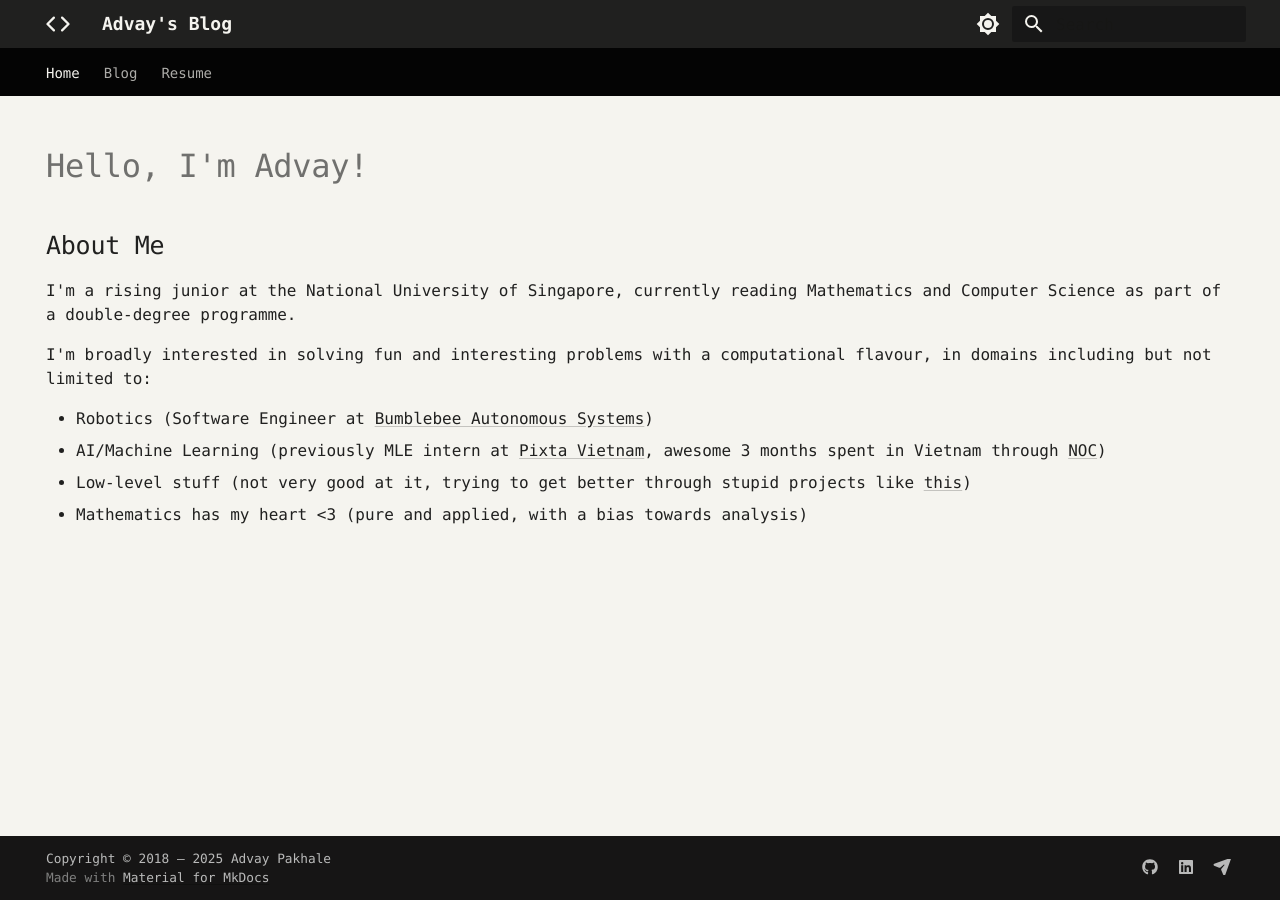
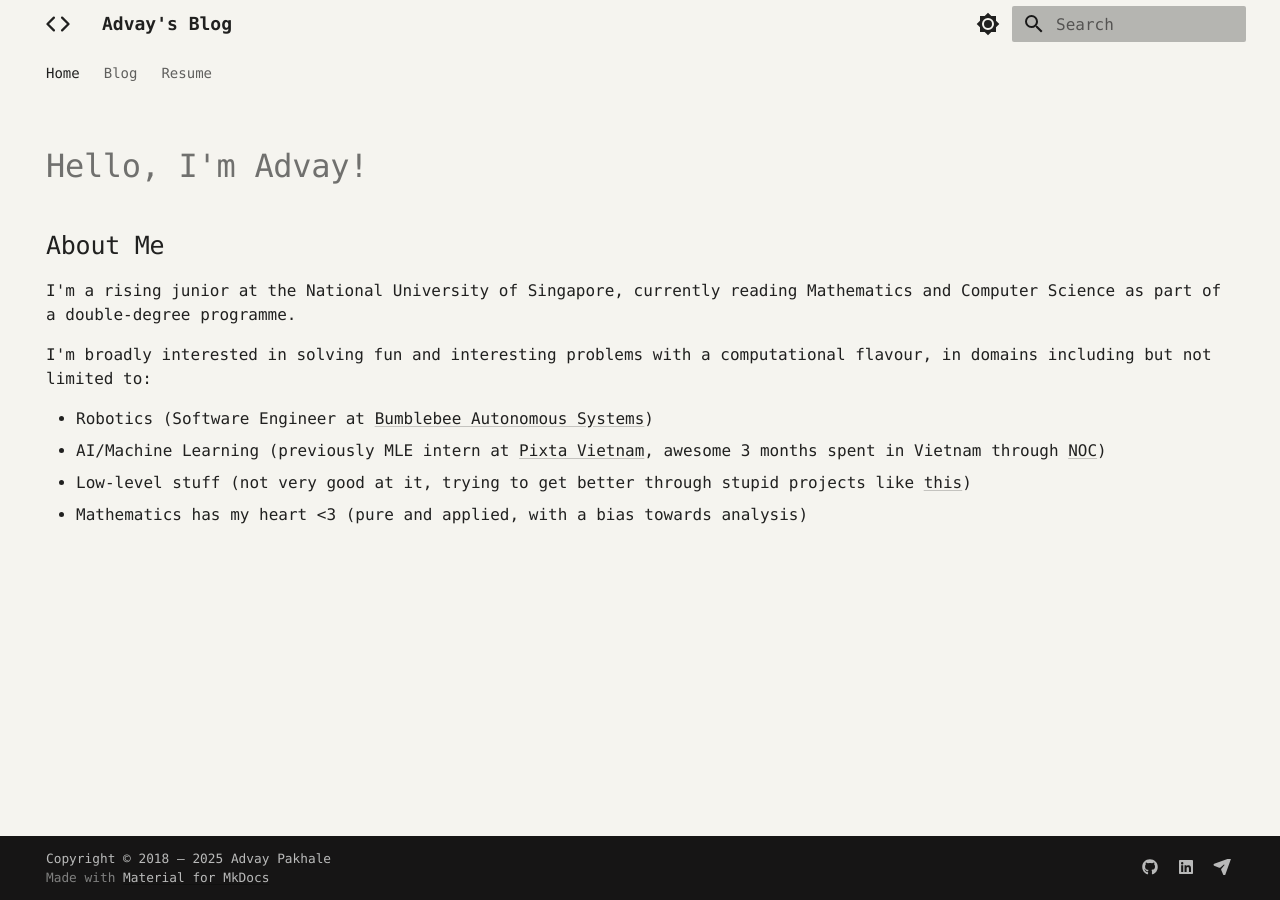
Before and after one commit to advaypakhale/advaypakhale.github.io, an MkDocs documentation site: the page built from docs/index.md, in a window 1280 px wide. Built offline with MkDocs 1.6.1 and Material for MkDocs 9.7.7, drawn with Linux system fonts in a browser that asks for light colours; some web fonts are replaced.

Commit message:
fix: correct primary variable semantics — cream header, fix dark mode
Material's --md-primary-fg-color IS the header background.
Had them backwards: fg was dark = black header. Now:
  light: fg=#F5F4EF (cream header), bg=dark (icons)
  dark:  fg=#1C1B17 (warm dark header), bg=cream (icons)

Co-Authored-By: Claude Sonnet 4.6 <noreply@anthropic.com>

```diff
--- a/docs/stylesheets/extra.css
+++ b/docs/stylesheets/extra.css
@@ -7,6 +7,11 @@
 
 /* =============================================
    LIGHT MODE — warm cream (pi.website palette)
+   =============================================
+   NOTE on Material variable semantics:
+     --md-primary-fg-color   = the PRIMARY accent colour → used as HEADER/TABS BACKGROUND
+     --md-primary-bg-color   = contrast colour on primary → used as HEADER ICONS/TEXT
+   To get a cream header: fg = cream, bg = dark.
    ============================================= */
 [data-md-color-scheme="default"] {
   /* Page background */
@@ -15,70 +20,73 @@
   --md-default-bg-color--lighter:  #E8E7E1;
   --md-default-bg-color--lightest: #E2E1DB;
 
-  /* Foreground text */
+  /* Page text */
   --md-default-fg-color:           rgba(0, 0, 0, .87);
   --md-default-fg-color--light:    rgba(0, 0, 0, .54);
   --md-default-fg-color--lighter:  rgba(0, 0, 0, .32);
   --md-default-fg-color--lightest: rgba(0, 0, 0, .07);
 
-  /* Header/nav — cream bg so header blends into page; dark text for contrast */
-  --md-primary-fg-color:           rgba(0, 0, 0, .87);
-  --md-primary-fg-color--light:    rgba(0, 0, 0, .54);
-  --md-primary-fg-color--lighter:  rgba(0, 0, 0, .26);
-  --md-primary-bg-color:           #F5F4EF;
-  --md-primary-bg-color--light:    rgba(0, 0, 0, .07);
+  /* Header/tabs background = cream (fg), icons/text on header = dark (bg) */
+  --md-primary-fg-color:           #F5F4EF;
+  --md-primary-fg-color--light:    #EDECE6;
+  --md-primary-fg-color--dark:     #E2E1DB;
+  --md-primary-bg-color:           rgba(0, 0, 0, .87);
+  --md-primary-bg-color--light:    rgba(0, 0, 0, .54);
 
-  /* Accent: pi.website warm dark border tone */
+  /* Accent: warm dark for active tab indicator etc. */
   --md-accent-fg-color:            #403E37;
   --md-accent-fg-color--transparent: rgba(64, 62, 55, .1);
+  --md-accent-bg-color:            #F5F4EF;
 
-  /* Links: same color as body text — underline is the only differentiator */
-  --md-typeset-a-color: rgba(0, 0, 0, .87);
+  /* Content links — explicitly set, do NOT inherit from primary-fg (which is now cream) */
+  --md-typeset-a-color:            rgba(0, 0, 0, .87);
 
-  /* Code surfaces: slightly darker cream */
-  --md-code-bg-color: #E8E7E1;
-  --md-code-fg-color: rgba(0, 0, 0, .87);
+  /* Code surfaces */
+  --md-code-bg-color:              #E8E7E1;
+  --md-code-fg-color:              rgba(0, 0, 0, .87);
 }
 
 /* =============================================
-   DARK MODE — warm dark (cream palette inverted)
+   DARK MODE — warm dark, soothing
    ============================================= */
 [data-md-color-scheme="slate"] {
-  /* Page background: warm dark */
+  /* Page background: deep warm dark */
   --md-default-bg-color:           #1C1B17;
   --md-default-bg-color--light:    #252420;
   --md-default-bg-color--lighter:  #2E2C27;
   --md-default-bg-color--lightest: #37352F;
 
-  /* Foreground text: warm off-white (the cream colour, used as text) */
+  /* Page text: warm off-white */
   --md-default-fg-color:           rgba(245, 244, 239, .87);
   --md-default-fg-color--light:    rgba(245, 244, 239, .54);
   --md-default-fg-color--lighter:  rgba(245, 244, 239, .32);
   --md-default-fg-color--lightest: rgba(245, 244, 239, .07);
 
-  /* Header/nav */
-  --md-primary-fg-color:           rgba(245, 244, 239, .87);
-  --md-primary-fg-color--light:    rgba(245, 244, 239, .54);
-  --md-primary-fg-color--lighter:  rgba(245, 244, 239, .26);
-  --md-primary-bg-color:           #1C1B17;
-  --md-primary-bg-color--light:    rgba(245, 244, 239, .07);
+  /* Header/tabs background = warm dark (fg), icons/text = cream (bg) */
+  --md-primary-fg-color:           #1C1B17;
+  --md-primary-fg-color--light:    #252420;
+  --md-primary-fg-color--dark:     #141310;
+  --md-primary-bg-color:           rgba(245, 244, 239, .87);
+  --md-primary-bg-color--light:    rgba(245, 244, 239, .54);
 
   /* Accent: warm sand */
   --md-accent-fg-color:            #C7B89A;
   --md-accent-fg-color--transparent: rgba(199, 184, 154, .1);
+  --md-accent-bg-color:            #1C1B17;
 
-  /* Links */
-  --md-typeset-a-color: rgba(245, 244, 239, .87);
+  /* Content links */
+  --md-typeset-a-color:            rgba(245, 244, 239, .87);
 
   /* Code surfaces */
-  --md-code-bg-color: #252420;
-  --md-code-fg-color: rgba(245, 244, 239, .87);
+  --md-code-bg-color:              #252420;
+  --md-code-fg-color:              rgba(245, 244, 239, .87);
 }
 
 /* =============================================
-   HEADER — seamless: no shadow at rest, tabs borderless
+   HEADER — seamless, no shadow
    ============================================= */
-.md-header {
+.md-header,
+.md-header[data-md-state="shadow"] {
   box-shadow: none;
 }
 
@@ -89,12 +97,10 @@
 /* =============================================
    TYPOGRAPHY
    ============================================= */
-/* Tighter line height closer to pi.website (20/14 ≈ 1.43) */
 .md-typeset {
   line-height: 1.5;
 }
 
-/* Slight negative letter-spacing on bold (pi.website: -0.01em) */
 .md-typeset strong,
 .md-typeset b {
   letter-spacing: -0.01em;
@@ -103,7 +109,6 @@
 /* =============================================
    LINKS — pi.website treatment
    ============================================= */
-/* Content links: same colour as text, very faint underline */
 .md-typeset a {
   color: inherit;
   text-decoration-line: underline;
@@ -126,12 +131,16 @@
   text-decoration-color: rgba(245, 244, 239, .6);
 }
 
-/* Blog posts only: Computer Modern Serif */
+/* =============================================
+   BLOG POSTS — Computer Modern Serif
+   ============================================= */
 .md-content--post .md-typeset {
   font-family: 'Computer Modern Serif', Georgia, serif;
 }
 
-/* Nav tabs: underline with generous offset (pi.website nav: offset 8px) */
+/* =============================================
+   NAV TABS — pi.website underline style
+   ============================================= */
 .md-tabs__link {
   text-underline-offset: 6px;
 }
```
